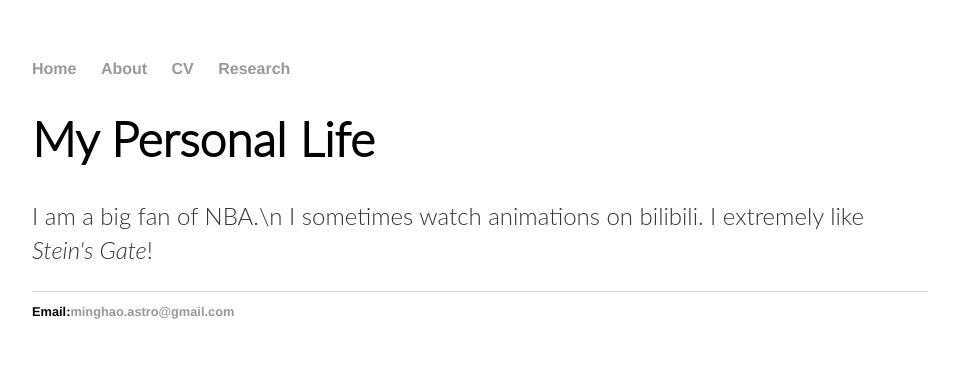
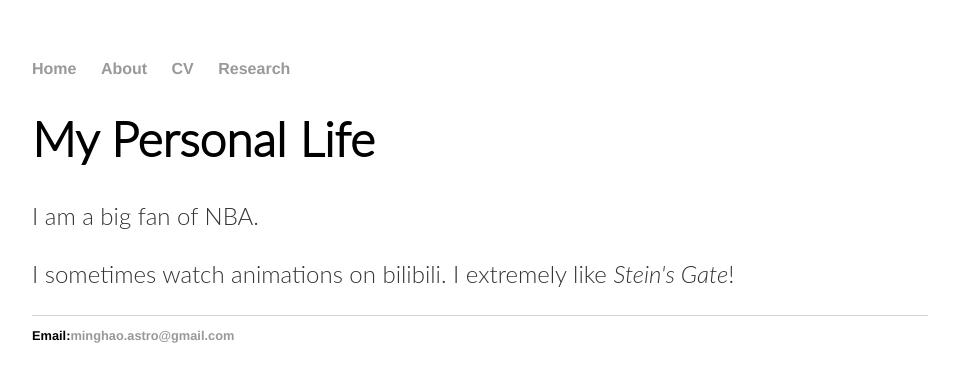
Before and after one commit to JianiDing/JianiDing.github.io, a Jekyll site: the page built from about/index.html, in a window 1280 px wide. Shown: the top 382 px of the page, without its empty margins (160-1119 px from the left). Built offline with Jekyll 4.4.1, drawn with Linux system fonts in a browser that asks for light colours.

Commit message:
Update index.html

```diff
--- a/about/index.html
+++ b/about/index.html
@@ -6,7 +6,8 @@ title: My Personal Life
 
 <div class="blurb">
 	<h1 style="font-family:lato light">{{ page.title }}</h1>
-	<p style="font-family:lato light">I am a big fan of NBA.\n
+	<p style="font-family:lato light">I am a big fan of NBA.</p>
+	<p style="font-family:lato light">
 	I sometimes watch animations on bilibili. I extremely like <em>Stein's Gate</em>!
 	</p>
 </div>
```
